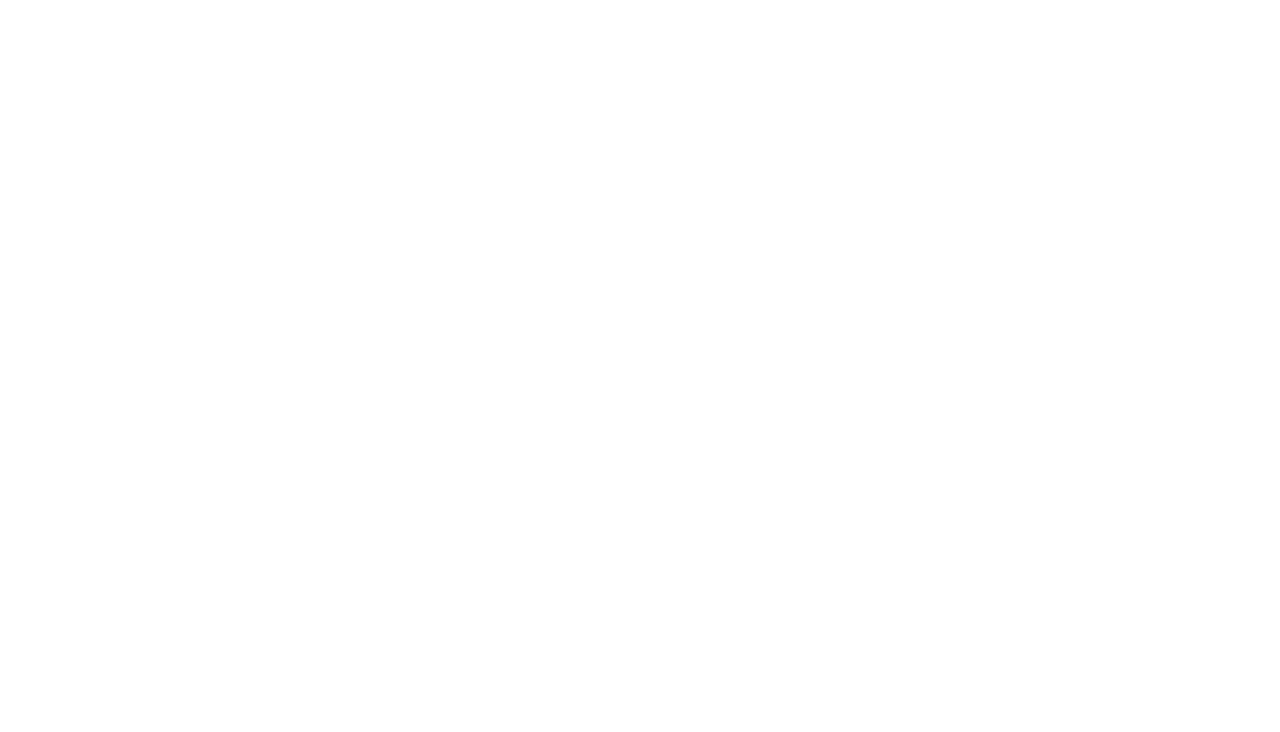
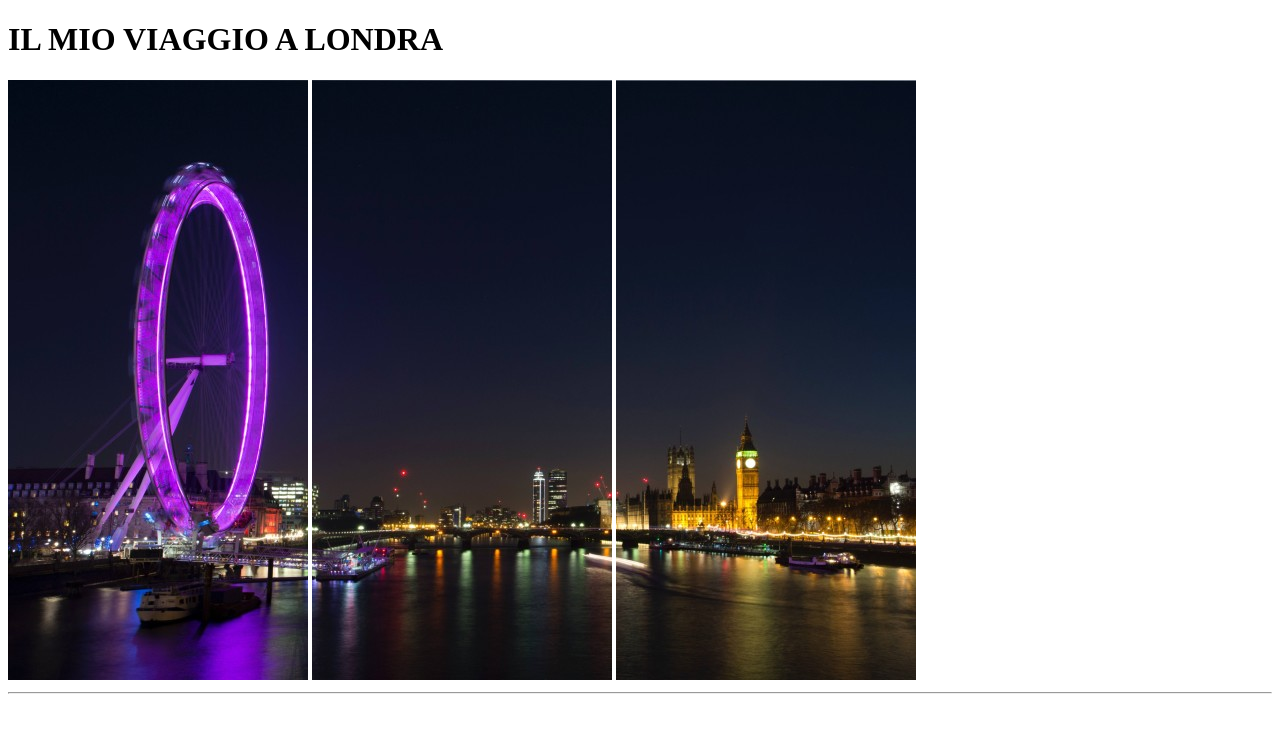
Before and after one commit to gdm91vcs/html-london-trip, a plain HTML site: page index.html in a window 1280 px wide. Drawn offline with Linux system fonts and the light colour scheme.

Commit message:
feat: inizio lavoro body con foto di arrivo

```diff
--- a/index.html
+++ b/index.html
@@ -9,6 +9,14 @@
     <title>Il mio viaggio a Londra</title>
 </head>
 <body>
+    <sezione>
+        <!-- foto di arrivo Londra -->
+        <h1>IL MIO VIAGGIO A LONDRA</h1>
+        <img src="./img/pexels-bill-emrich-230794-0.jpg" alt="ruota panoramica">
+        <img src="./img/pexels-bill-emrich-230794-1.jpg" alt="scorcio ponte">
+        <img src="./img/pexels-bill-emrich-230794-2.jpg" alt="foto Big Ben">
+    </sezione>
+    <hr>
 
 </body>
 </html>
```
